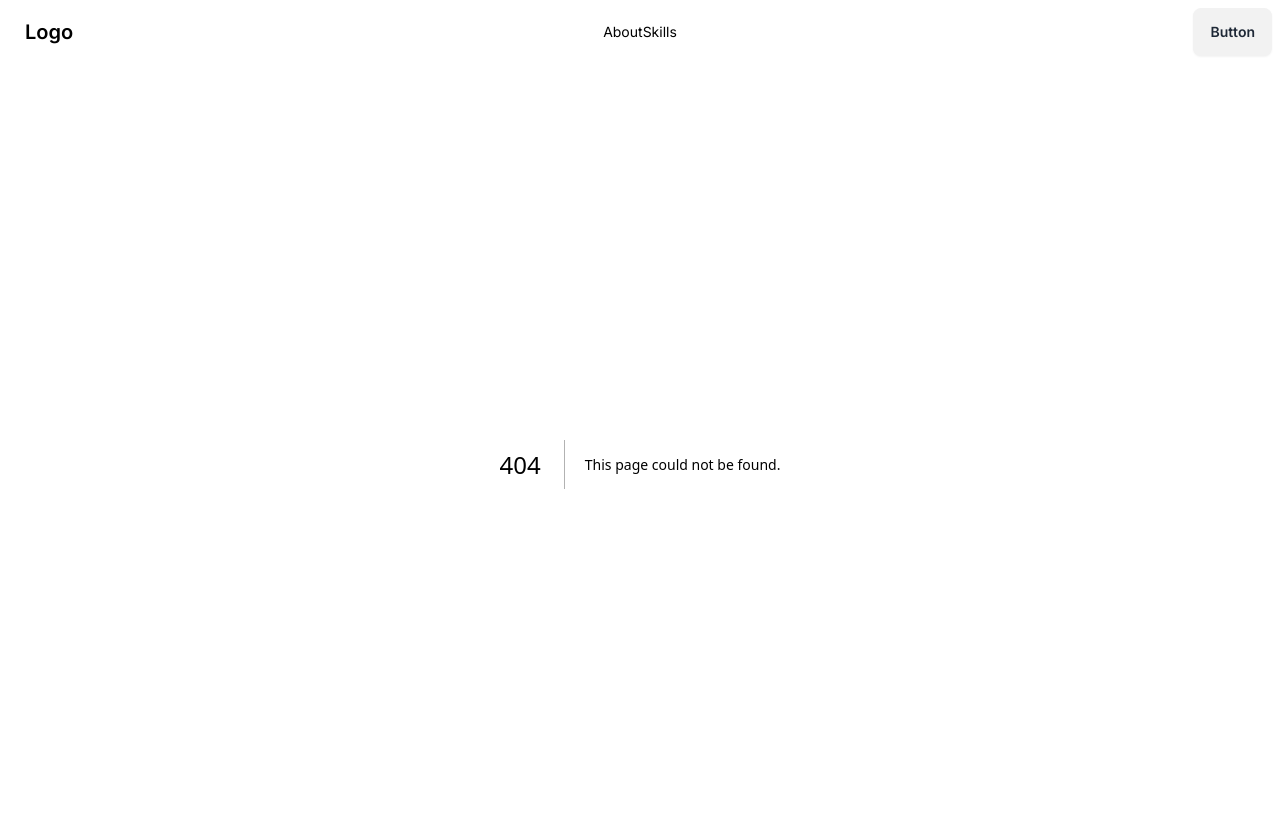
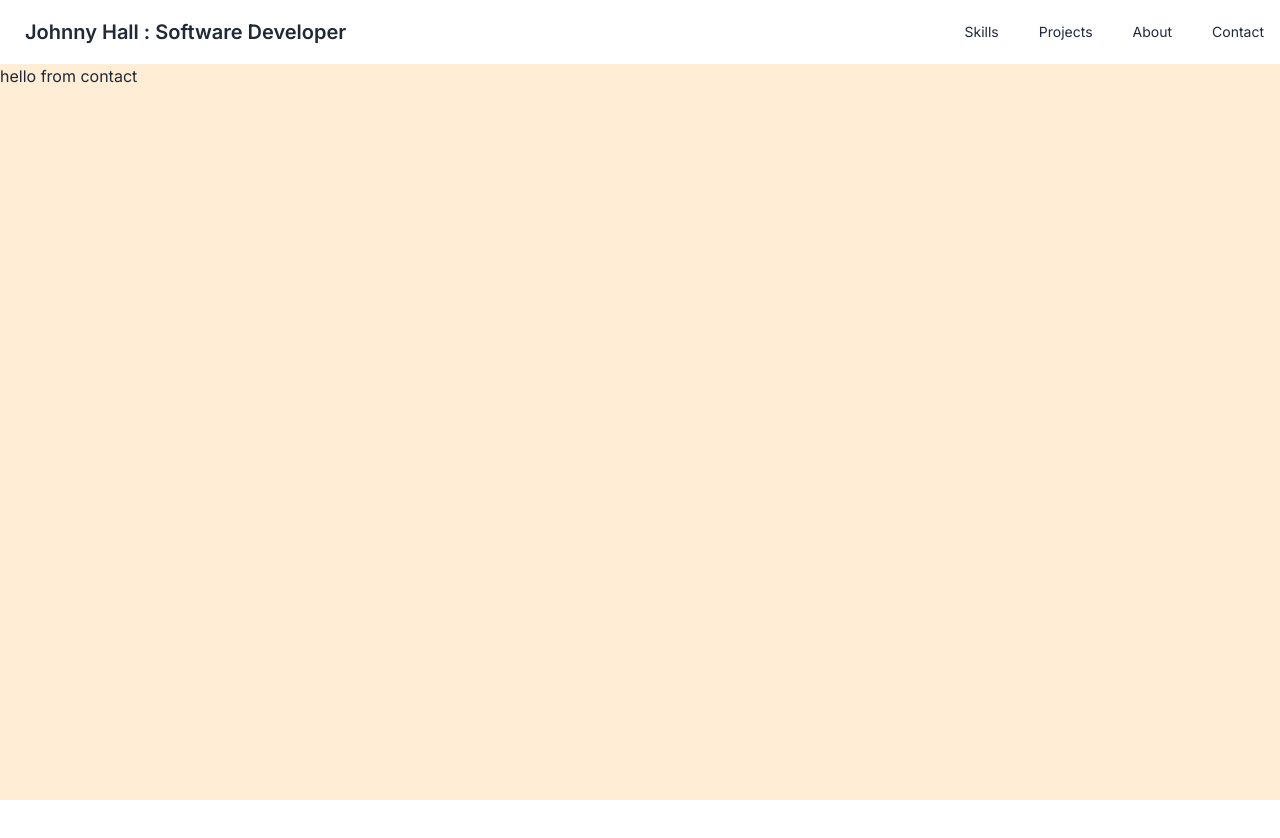
Before and after one commit to jbhall4291/next-portfolio, a Next.js app: page /contact in a window 1280 px wide. Before the commit this address had no page. Shown: the top 838 px of the page. After the commit the page ends 800 px from the top, so only its background shows below. Built offline with nearby package versions, Linux system fonts and the light colour scheme.

Commit message:
add placeholders for various routes/pages

```diff
--- a/src/app/about/page.js
+++ b/src/app/about/page.js
@@ -2,8 +2,8 @@ import Image from "next/image";
 
 export default function About() {
     return (
-        <main className=" bg-green-100  min-h-screen" >
+        <main className=" bg-green-100  min-h-[calc(100vh-64px)]" >
             hello from about
-        </main>
+        </main >
     );
 }
--- /dev/null
+++ b/src/app/contact/page.js
@@ -0,0 +1,9 @@
+import Image from "next/image";
+
+export default function Contact() {
+    return (
+        <main className=" bg-orange-100  min-h-[calc(100vh-64px)]" >
+            hello from contact
+        </main>
+    );
+}
--- /dev/null
+++ b/src/app/projects/page.js
@@ -0,0 +1,9 @@
+import Image from "next/image";
+
+export default function Projects() {
+    return (
+        <main className=" bg-blue-100  min-h-[calc(100vh-64px)]" >
+            hello from projects
+        </main>
+    );
+}
--- a/src/app/skills/page.js
+++ b/src/app/skills/page.js
@@ -2,7 +2,7 @@ import Image from "next/image";
 
 export default function Skills() {
     return (
-        <main className=" bg-purple-100  min-h-screen" >
+        <main className=" bg-purple-100  min-h-[calc(100vh-64px)]" >
             hello from skills
         </main>
     );
--- a/src/components/Header.js
+++ b/src/components/Header.js
@@ -9,22 +9,27 @@ export default function Header() {
                         <svg xmlns="http://www.w3.org/2000/svg" className="h-5 w-5" fill="none" viewBox="0 0 24 24" stroke="currentColor"><path strokeLinecap="round" strokeLinejoin="round" strokeWidth="2" d="M4 6h16M4 12h8m-8 6h16" /></svg>
                     </div>
                     <ul tabIndex={0} className="menu menu-sm dropdown-content mt-3 z-[1] p-2 shadow bg-base-100 rounded-box w-52">
+                        <Link href="skills">Skills</Link>
+                        <Link href="skills">Projects</Link>
                         <Link href="about">About</Link>
-                        <Link href="skills">Skills</Link>
+                        <Link href="about">Contact</Link>
                     </ul>
                 </div>
 
-                <Link className="btn btn-ghost text-xl" href="/">Logo</Link>
+                <Link className="btn btn-ghost text-xl" href="/">Johnny Hall : Software Developer</Link>
+
             </div>
-            <div className="navbar-center hidden lg:flex">
-                <ul className="menu menu-horizontal px-1">
+            <div className="navbar-end hidden lg:flex ">
+                <ul className="menu menu-horizontal lg:flex gap-x-10">
+                    <Link href="skills">Skills</Link>
+                    <Link href="projects">Projects</Link>
                     <Link href="about">About</Link>
-                    <Link href="skills">Skills</Link>
+                    <Link href="contact">Contact</Link>
                 </ul>
             </div>
-            <div className="navbar-end">
+            {/* <div className="navbar-end">
                 <a className="btn">Button</a>
-            </div>
+            </div> */}
         </div>
     );
 }
```
